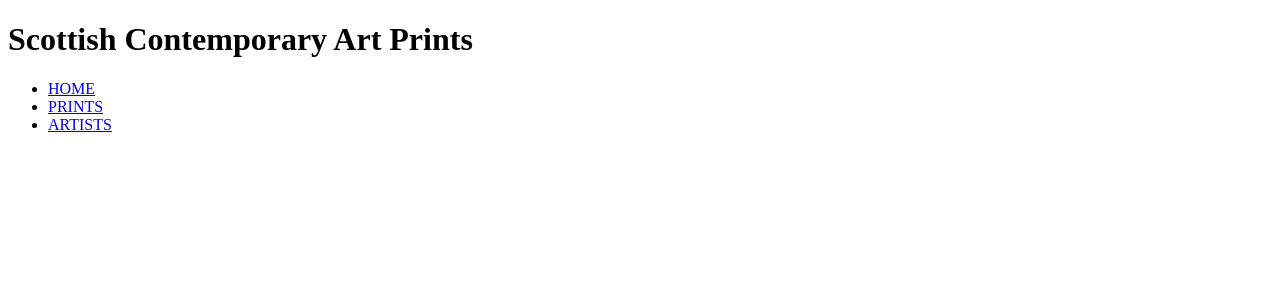
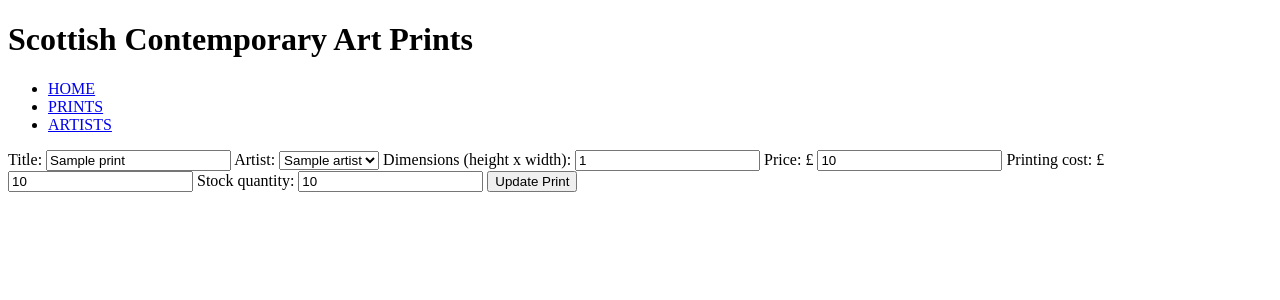
Before and after one commit to stephaniepboyne/First-Project-, a Flask app: template templates/prints/edit.html in a window 1280 px wide. Shown: the top 300 px of the page. Run offline with Flask 2, Linux system fonts and the light colour scheme; the template is opened without the code that fills it: most values are stand-ins (such as "Sample title", 1, 10 or a date in 2020); parts of the project's set-up code (start-up, migrations or seed data) failed here and were passed over.

Commit message:
prints edit finished

```diff
--- a/repositories/print_repository.py
+++ b/repositories/print_repository.py
@@ -42,3 +42,8 @@ def delete(id):
     sql = "DELETE FROM prints WHERE id = %s"
     values = [id]
     run_sql(sql, values)
+
+def update(print):
+    sql = "UPDATE prints SET (title, artist_id, size, price, printing_cost, stock) = (%s, %s, %s, %s, %s, %s) WHERE id = %s"
+    values = [print.title, print.artist.id, print.size, print.price, print.printing_cost, print.stock, print.id]
+    run_sql(sql, values)
--- a/templates/prints/edit.html
+++ b/templates/prints/edit.html
@@ -2,4 +2,31 @@
 
 {% block content %}
 
+<form action="/prints/{{ print.id }}" method="post">
+    <label for="title">Title:</label>
+    <input type="text" id="title" name="title" value="{{print.title}}" required>
+
+    <label for="artist">Artist:</label>
+    <select name="artist_id" id="artist">
+        {% for artist in artists %}
+        <option value="{{ artist.id }}"
+        {% if artist.id == artist.id %} selected="selected" {% endif %}>
+        {{ artist.name }}</option>
+        {% endfor %}
+    </select>
+
+    <label for="size">Dimensions (height x width):</label>
+    <input type="text" id="size" name="size" value="{{print.size}}" required>
+
+    <label for="price">Price: £</label>
+    <input type="number" name="price" id="price" value="{{print.price}}" required>
+
+    <label for="printing_cost">Printing cost: £</label>
+    <input type="number" id="printing_cost" name="printing_cost" value="{{print.printing_cost}}" required>
+
+    <label for="stock">Stock quantity:</label>
+    <input type="number" name="stock" id="stock" value="{{print.stock}}" required>
+
+    <button type="submit">Update Print</button>
+</form>
 {% endblock %}
--- a/templates/prints/index.html
+++ b/templates/prints/index.html
@@ -14,9 +14,8 @@
         <p>Price: £{{ print.price }}</p>
         <p>Printing cost: £{{ print.printing_cost }}</p>
         <p>Stock quantity: {{ print.stock }}</p>
+        <a href="/prints/{{ print.id }}/edit">Edit</a>
     </li>
     {% endfor %}
 </ul>
-
-
 {% endblock %}
--- a/templates/prints/new.html
+++ b/templates/prints/new.html
@@ -26,7 +26,7 @@
     <label for="stock">Stock quantity:</label>
     <input type="number" name="stock" id="stock">
 
-    <input type="submit" value="Add Print" id="input">
+    <button type="submit">Add Print</button>
 </form>
 
 {% endblock %}
```
Also changed, not shown: controllers/print_controller.py (+18 -1 lines).
